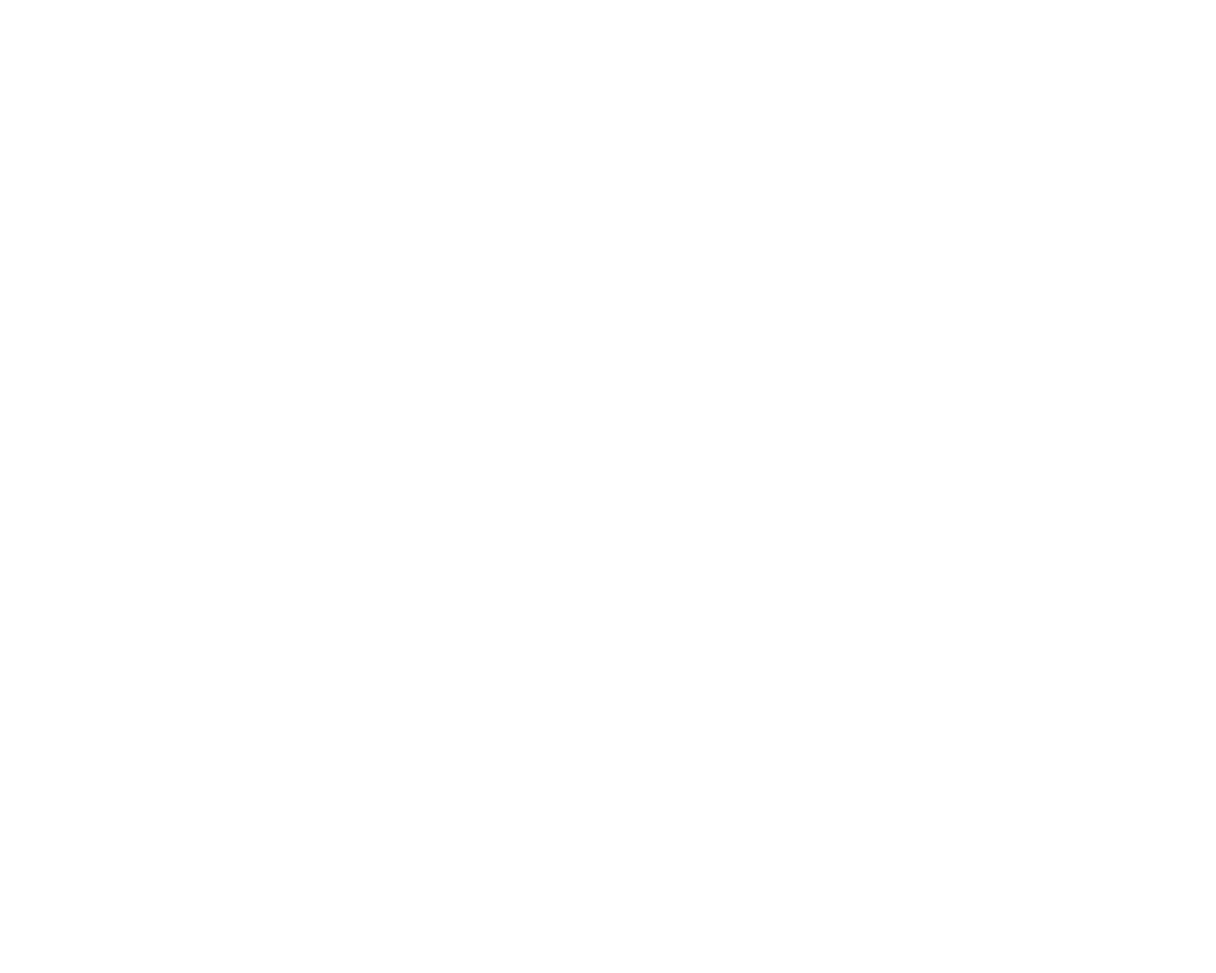
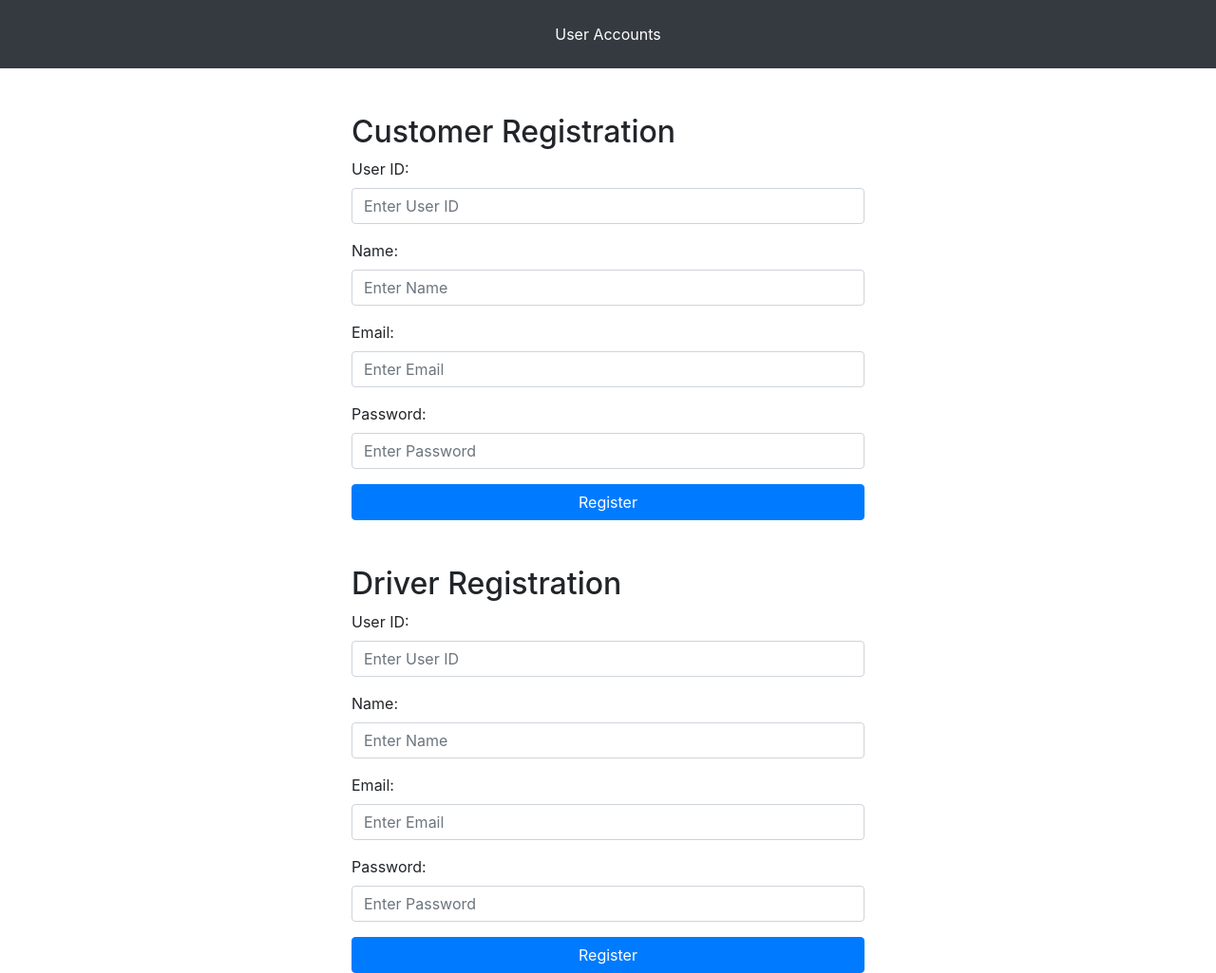
Before and after one commit to galymsakitzhan/31github, a plain HTML site: page user.html in a window 1280 px wide. Shown: the whole page at 95% size. Before the commit the page ends 800 px from the top, so only its background shows below. Drawn offline with nearby package versions, Linux system fonts and the light colour scheme.

Commit message:
qewaa2555

```diff
--- a/user.html
+++ b/user.html
@@ -0,0 +1,76 @@
+<!DOCTYPE html>
+<html lang="en">
+<head>
+    <meta charset="UTF-8">
+    <meta name="viewport" content="width=device-width, initial-scale=1.0">
+    <title>User Accounts</title>
+    <!-- Bootstrap CSS -->
+    <link rel="stylesheet" href="https://maxcdn.bootstrapcdn.com/bootstrap/4.5.2/css/bootstrap.min.css">
+</head>
+<body>
+    <!-- Header Section -->
+    <header class="bg-dark text-white text-center p-4">
+        User Accounts
+    </header>
+
+    <!-- Customer Registration Form -->
+    <section id="customer-registration" class="container mt-5">
+        <div class="row justify-content-center">
+            <div class="col-md-6">
+                <h2>Customer Registration</h2>
+                <form id="customerRegistrationForm">
+                    <div class="form-group">
+                        <label for="customerId">User ID:</label>
+                        <input type="text" class="form-control" id="customerId" placeholder="Enter User ID" required>
+                    </div>
+                    <div class="form-group">
+                        <label for="customerName">Name:</label>
+                        <input type="text" class="form-control" id="customerName" placeholder="Enter Name" required>
+                    </div>
+                    <div class="form-group">
+                        <label for="customerEmail">Email:</label>
+                        <input type="email" class="form-control" id="customerEmail" placeholder="Enter Email" required>
+                    </div>
+                    <div class="form-group">
+                        <label for="customerPassword">Password:</label>
+                        <input type="password" class="form-control" id="customerPassword" placeholder="Enter Password" required>
+                    </div>
+                    <button type="submit" class="btn btn-primary w-100">Register</button>
+                </form>
+            </div>
+        </div>
+    </section>
+
+    <!-- Driver Registration Form -->
+    <section id="driver-registration" class="container mt-5">
+        <div class="row justify-content-center">
+            <div class="col-md-6">
+                <h2>Driver Registration</h2>
+                <form id="driverRegistrationForm">
+                    <div class="form-group">
+                        <label for="driverId">User ID:</label>
+                        <input type="text" class="form-control" id="driverId" placeholder="Enter User ID" required>
+                    </div>
+                    <div class="form-group">
+                        <label for="driverName">Name:</label>
+                        <input type="text" class="form-control" id="driverName" placeholder="Enter Name" required>
+                    </div>
+                    <div class="form-group">
+                        <label for="driverEmail">Email:</label>
+                        <input type="email" class="form-control" id="driverEmail" placeholder="Enter Email" required>
+                    </div>
+                    <div class="form-group">
+                        <label for="driverPassword">Password:</label>
+                        <input type="password" class="form-control" id="driverPassword" placeholder="Enter Password" required>
+                    </div>
+                    <button type="submit" class="btn btn-primary w-100">Register</button>
+                </form>
+            </div>
+        </div>
+    </section>
+
+    <!-- Bootstrap & jQuery JS -->
+    <script src="https://ajax.googleapis.com/ajax/libs/jquery/3.5.1/jquery.min.js"></script>
+    <script src="https://maxcdn.bootstrapcdn.com/bootstrap/4.5.2/js/bootstrap.min.js"></script>
+</body>
+</html>
```
Also changed, not shown: basket.css (+4 -4 lines).
